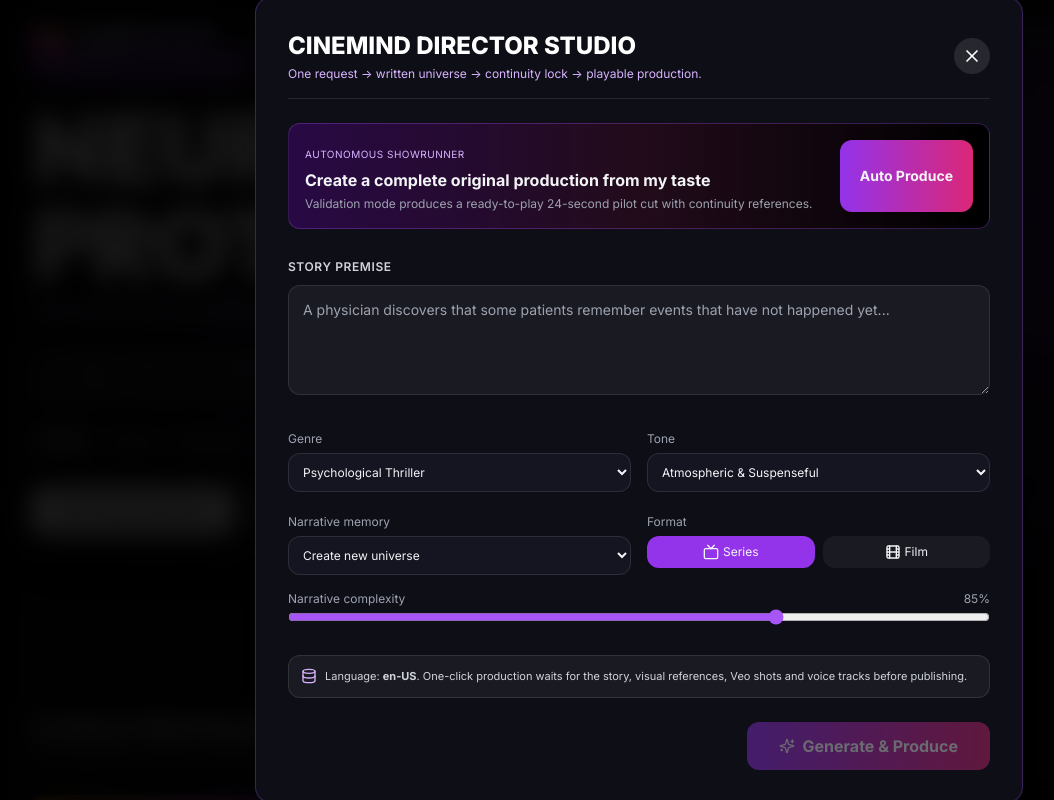
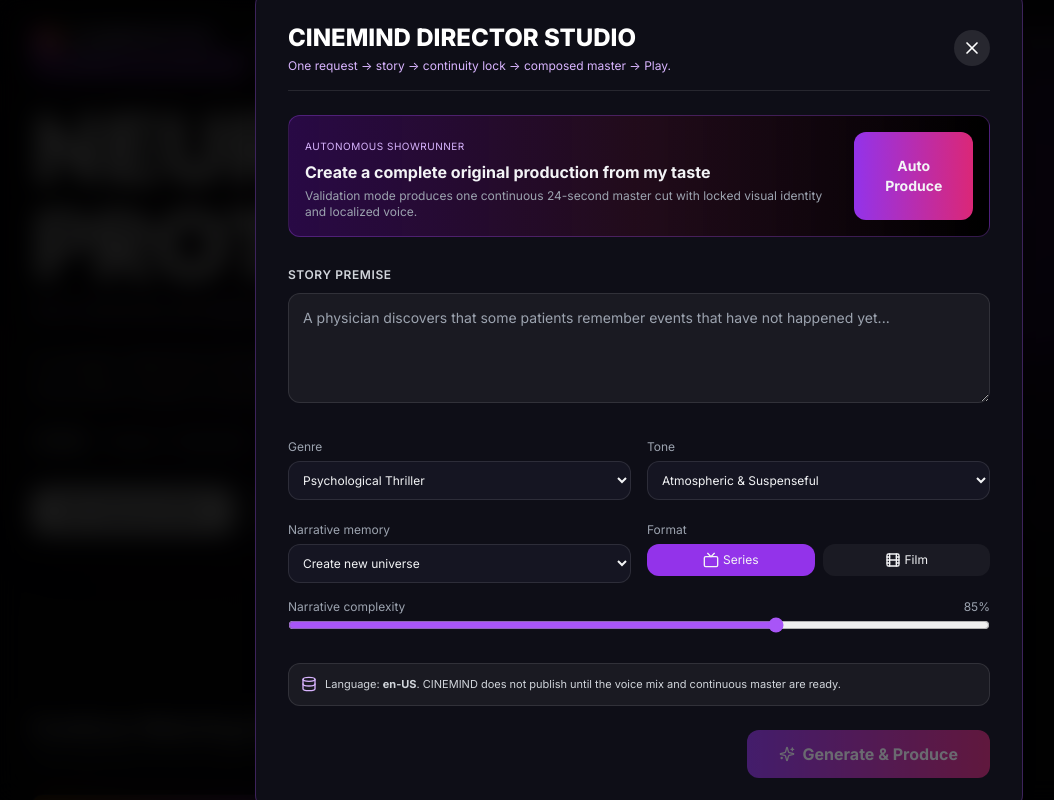
Before and after one commit to arisnachy/cinemind-studio, a React (Vite) app: page / in a window 1280 px wide. Both pictures are taken after a click on the button "Director Studio". Shown: the top 800 px of the page, without its empty margins (1-1055 px from the left). Built offline with nearby package versions, Linux system fonts and the light colour scheme.

Commit message:
fix: require continuous master before publishing generated title

```diff
--- a/src/components/studio/CreateStudioModal.tsx
+++ b/src/components/studio/CreateStudioModal.tsx
@@ -20,7 +20,7 @@ const PIPELINE = [
   { label: 'Continuity validation', icon: ShieldCheck },
   { label: 'Veo cinematic shot production', icon: Clapperboard },
   { label: 'Gemini-TTS dialogue & narration', icon: Mic2 },
-  { label: 'Packaging playable episode', icon: CheckCircle2 },
+  { label: 'Composing continuous master cut', icon: CheckCircle2 },
 ];
 
 export const CreateStudioModal: React.FC<CreateStudioModalProps> = ({ isOpen, onClose, onTitleCreated, currentProfile, universes }) => {
@@ -52,8 +52,8 @@ export const CreateStudioModal: React.FC<CreateStudioModalProps> = ({ isOpen, on
     setIsGenerating(true);
     setStage(0);
     setError(null);
-    // This is an activity indicator, not fake server telemetry: the backend call
-    // returns only after the complete one-click production has finished.
+    // Activity indicator only. READY is not granted until the backend returns a
+    // single composed master file, not a loose playlist of Veo clips.
     const ticker = window.setInterval(() => setStage((s) => (s + 1) % PIPELINE.length), 9000);
     try {
       const newTitle = await studioApi.generateTitle({
@@ -66,14 +66,14 @@ export const CreateStudioModal: React.FC<CreateStudioModalProps> = ({ isOpen, on
         universeId: selectedUniverse,
         locale: getPreferredLocale(),
         autoProducePilot: true,
-        // Local validation cut: three 8-second Veo shots. Once continuity and
-        // story quality pass, production can scale without changing the model.
         pilotSeconds: 24,
         profile: currentProfile,
       });
       window.clearInterval(ticker);
       if (newTitle.productionStatus === 'FAILED') throw new Error(newTitle.productionError || 'The cinematic production failed before it was ready to play.');
-      if (newTitle.productionStatus !== 'READY' || !newTitle.productionSegments?.length) throw new Error('CINEMIND created the story but did not return a complete playable production.');
+      if (newTitle.productionStatus !== 'READY' || !newTitle.productionSegments?.length || !newTitle.productionPlaybackUrl) {
+        throw new Error('CINEMIND did not return a continuous viewer-ready master cut.');
+      }
       onTitleCreated(newTitle);
       setIsGenerating(false);
       onClose();
@@ -89,7 +89,7 @@ export const CreateStudioModal: React.FC<CreateStudioModalProps> = ({ isOpen, on
       <div className="fixed inset-0" onClick={() => !isGenerating && onClose()} />
       <div className="relative z-10 w-full max-w-3xl rounded-2xl bg-[#0e0e17] border border-purple-500/30 shadow-2xl p-6 sm:p-8 space-y-6">
         <div className="flex items-center justify-between border-b border-white/10 pb-4">
-          <div><h2 className="text-2xl font-black text-white">CINEMIND DIRECTOR STUDIO</h2><p className="text-xs text-purple-300 mt-1">One request → written universe → continuity lock → playable production.</p></div>
+          <div><h2 className="text-2xl font-black text-white">CINEMIND DIRECTOR STUDIO</h2><p className="text-xs text-purple-300 mt-1">One request → story → continuity lock → composed master → Play.</p></div>
           {!isGenerating && <button onClick={onClose} className="p-2 rounded-full bg-white/10 text-white"><X className="w-5 h-5" /></button>}
         </div>
 
@@ -97,7 +97,7 @@ export const CreateStudioModal: React.FC<CreateStudioModalProps> = ({ isOpen, on
 
         {!isGenerating ? <>
           <div className="rounded-xl bg-gradient-to-r from-purple-950/60 via-pink-950/30 to-black border border-purple-500/30 p-4 flex flex-col sm:flex-row gap-4 justify-between">
-            <div><span className="text-[10px] uppercase tracking-wider text-purple-300">Autonomous Showrunner</span><h4 className="font-bold mt-1">Create a complete original production from my taste</h4><p className="text-xs text-gray-400 mt-1">Validation mode produces a ready-to-play 24-second pilot cut with continuity references.</p></div>
+            <div><span className="text-[10px] uppercase tracking-wider text-purple-300">Autonomous Showrunner</span><h4 className="font-bold mt-1">Create a complete original production from my taste</h4><p className="text-xs text-gray-400 mt-1">Validation mode produces one continuous 24-second master cut with locked visual identity and localized voice.</p></div>
             <button onClick={() => start(true)} className="px-5 py-2.5 rounded-xl bg-gradient-to-r from-purple-600 to-pink-600 font-bold text-sm">Auto Produce</button>
           </div>
 
@@ -111,13 +111,13 @@ export const CreateStudioModal: React.FC<CreateStudioModalProps> = ({ isOpen, on
             <div className="sm:col-span-2"><div className="flex justify-between text-xs text-gray-400"><span>Narrative complexity</span><span>{intensity}%</span></div><input type="range" min="50" max="100" value={intensity} onChange={(e)=>setIntensity(Number(e.target.value))} className="w-full accent-purple-500"/></div>
           </div>
 
-          <div className="rounded-xl bg-white/5 border border-white/10 p-3 text-[11px] text-gray-300 flex gap-2"><Database className="w-4 h-4 text-purple-300 shrink-0"/><span>Language: <b>{getPreferredLocale()}</b>. One-click production waits for the story, visual references, Veo shots and voice tracks before publishing.</span></div>
+          <div className="rounded-xl bg-white/5 border border-white/10 p-3 text-[11px] text-gray-300 flex gap-2"><Database className="w-4 h-4 text-purple-300 shrink-0"/><span>Language: <b>{getPreferredLocale()}</b>. CINEMIND does not publish until the voice mix and continuous master are ready.</span></div>
           <div className="flex justify-end"><button onClick={()=>start(false)} disabled={!prompt.trim()} className="px-8 py-3 rounded-xl bg-gradient-to-r from-purple-600 to-pink-600 font-bold disabled:opacity-40"><span className="flex items-center gap-2"><Sparkles className="w-4 h-4"/>Generate & Produce</span></button></div>
         </> : <div className="py-10 text-center space-y-6">
           <div className="w-16 h-16 mx-auto rounded-2xl bg-gradient-to-tr from-purple-600 to-pink-600 flex items-center justify-center animate-pulse"><Clapperboard className="w-8 h-8"/></div>
-          <div><h3 className="text-2xl font-black">PRODUCING, NOT MOCKING</h3><p className="text-xs text-purple-300 mt-1">Validation mode renders three Veo shots plus localized voice tracks. It should complete much faster than the previous 48-second test.</p></div>
+          <div><h3 className="text-2xl font-black">PRODUCING MASTER CUT</h3><p className="text-xs text-purple-300 mt-1">The viewer will receive one continuous video, not separate 8-second clips.</p></div>
           <div className="max-w-md mx-auto rounded-xl bg-white/5 border border-white/10 p-4 flex items-center gap-3 text-left"><StageIcon className="w-5 h-5 text-purple-300 animate-pulse"/><div><p className="text-xs uppercase text-gray-500">Production activity</p><p className="text-sm font-semibold">{stageLabel}</p></div></div>
-          <p className="text-[10px] text-gray-500">The activity label rotates while the single backend production job runs; it does not claim exact per-stage telemetry.</p>
+          <p className="text-[10px] text-gray-500">READY requires a single composed MP4 with localized voice mix and continuity metadata.</p>
         </div>}
       </div>
     </div>
```
